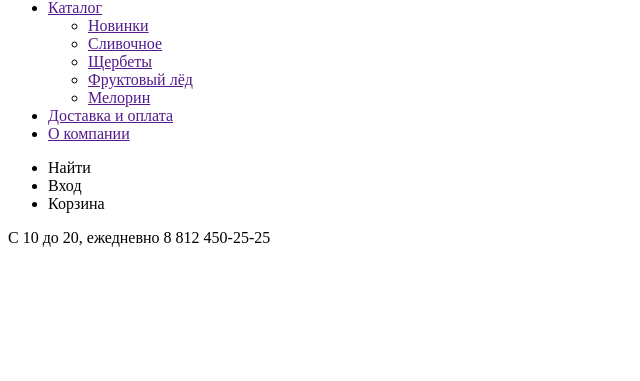
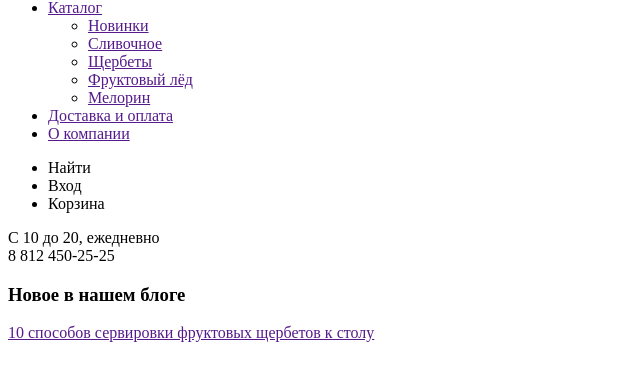
Before and after one commit to svitich-eduard/701923-gllacy, a plain HTML site: page index.html in a window 1280 px wide. Shown: the part 43-424 px from the top of the page, without its empty margins (0-640 px from the left). Drawn offline with Linux system fonts and the light colour scheme.

Commit message:
Секция

```diff
--- a/index.html
+++ b/index.html
@@ -30,7 +30,7 @@
         </ul>
       </nav>
       <p class="header-contacts">
-        С 10 до 20, ежедневно
+        С 10 до 20, ежедневно <br>
         8 812 450-25-25
       </p>
    </header>
@@ -44,8 +44,12 @@
     </section>
     <section class="SEO">
     </section>
-    <section class="blog-news">
-    </section>
+    <article class="blog-news">
+      <h3>Новое в нашем блоге
+      </h3>
+      <a href="">10 способов сервировки фруктовых щербетов к столу
+      </a>
+    </article>
     <section class="dispatch">
     </section>
   </main>
```
